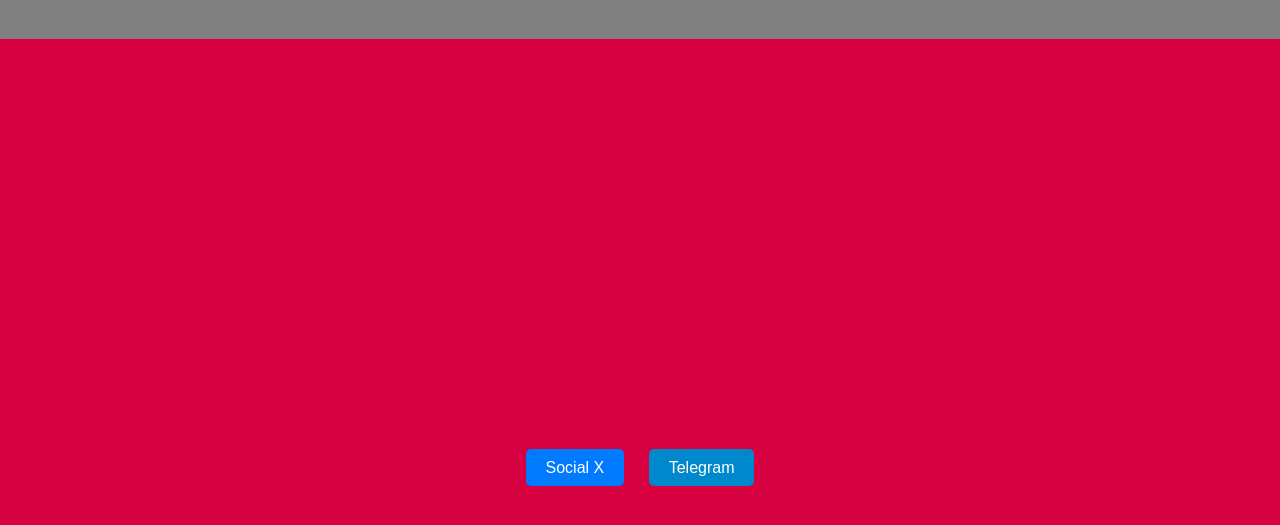
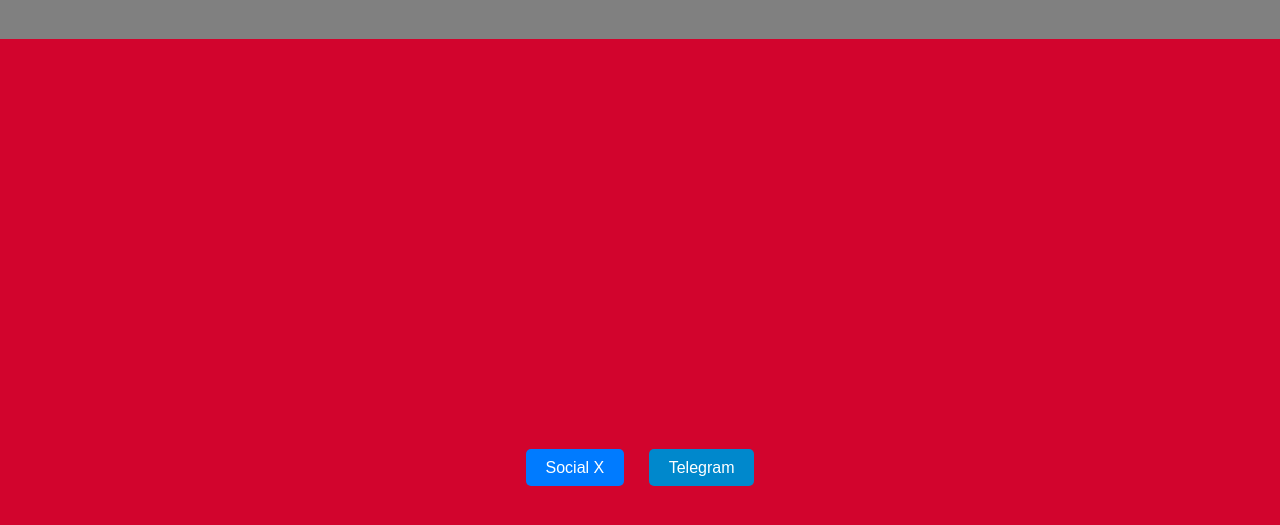
Before and after one commit to BrotherPete121/DWEBsite-2, a plain HTML site: page index.html in a window 1280 px wide. Shown: the part 81-606 px from the top of the page. Drawn offline with Linux system fonts and the light colour scheme.

Commit message:
Update index.html

```diff
--- a/index.html
+++ b/index.html
@@ -9,7 +9,7 @@
       margin: 0;
       padding: 0;
       font-family: Arial, sans-serif;
-      background-color: #D70040; /* Background color for the rest of the page */
+      background-color: #D2042D; /* Background color for the rest of the page */
     }
 
     header {
```
